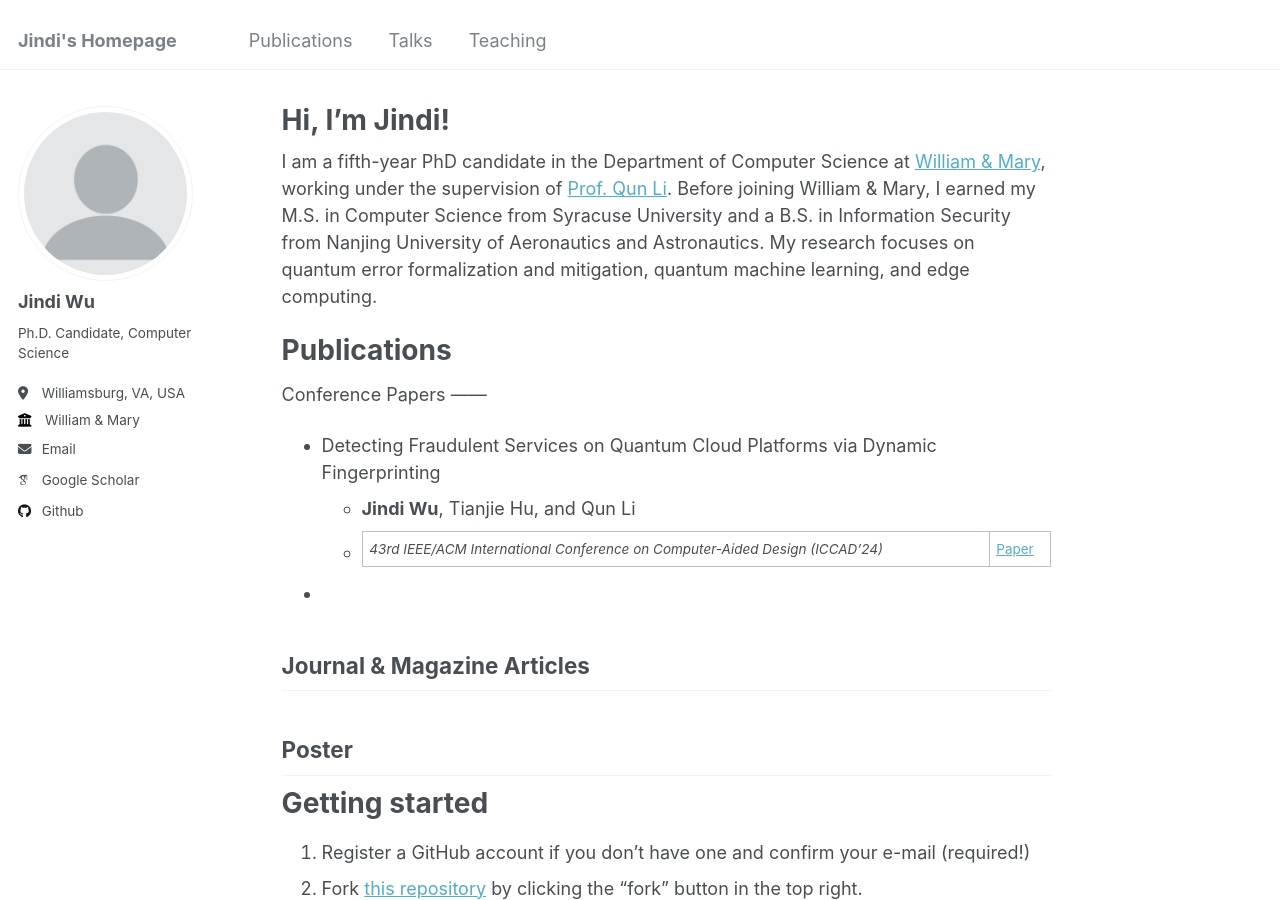
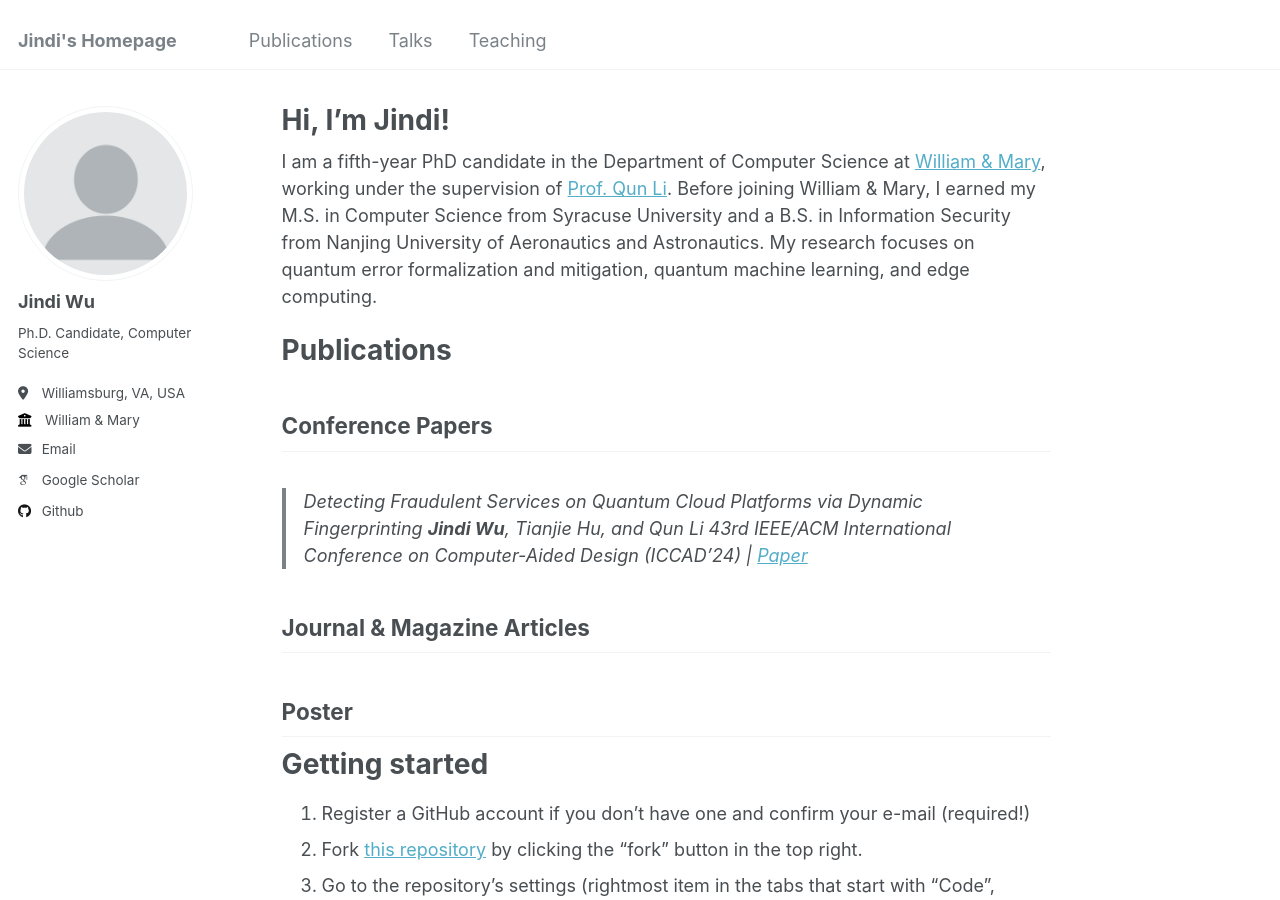
Before and after one commit to Jindi0/website, a Jekyll site: the page built from _pages/about.md, in a window 1280 px wide and 900 px high. Built offline with Jekyll 4.4.1, drawn with Linux system fonts in a browser that asks for light colours; some web fonts are replaced.

```diff
--- a/_pages/about.md
+++ b/_pages/about.md
@@ -13,13 +13,14 @@ I am a fifth-year PhD candidate in the Department of Computer Science at [Willia
 
 Publications
 ======
-Conference Papers
-------
-- Detecting Fraudulent Services on Quantum Cloud Platforms via Dynamic Fingerprinting
-  - **Jindi Wu**, Tianjie Hu, and Qun Li
-  - _43rd IEEE/ACM International Conference on Computer-Aided Design (ICCAD'24)_ | [Paper](https://arxiv.org/pdf/2408.11203)
 
--
+## Conference Papers
+
+> Detecting Fraudulent Services on Quantum Cloud Platforms via Dynamic Fingerprinting
+> **Jindi Wu**, Tianjie Hu, and Qun Li
+> _43rd IEEE/ACM International Conference on Computer-Aided Design (ICCAD'24)_ \| [Paper](https://arxiv.org/pdf/2408.11203)
+
+
 
 
 Journal & Magazine Articles
```
